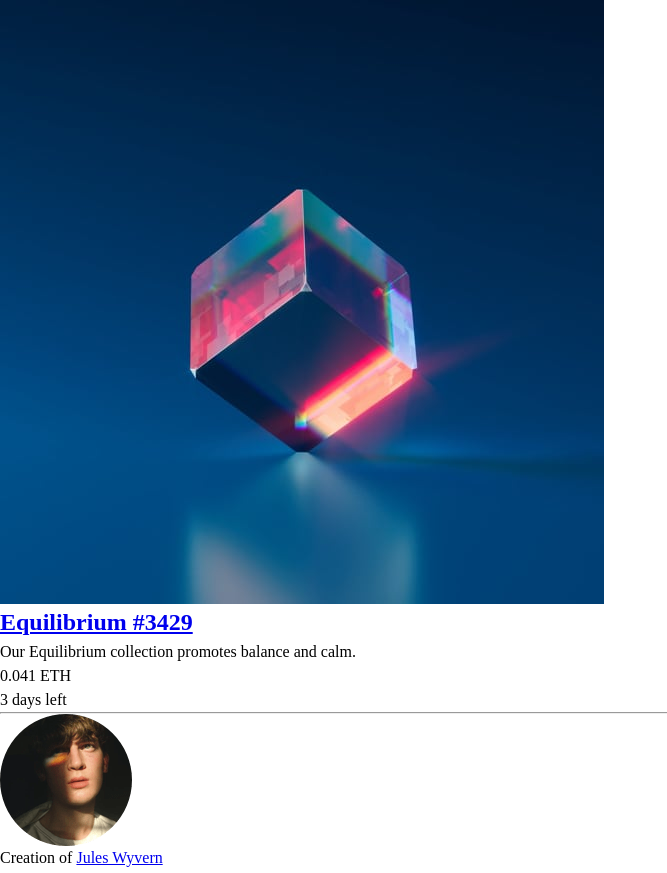
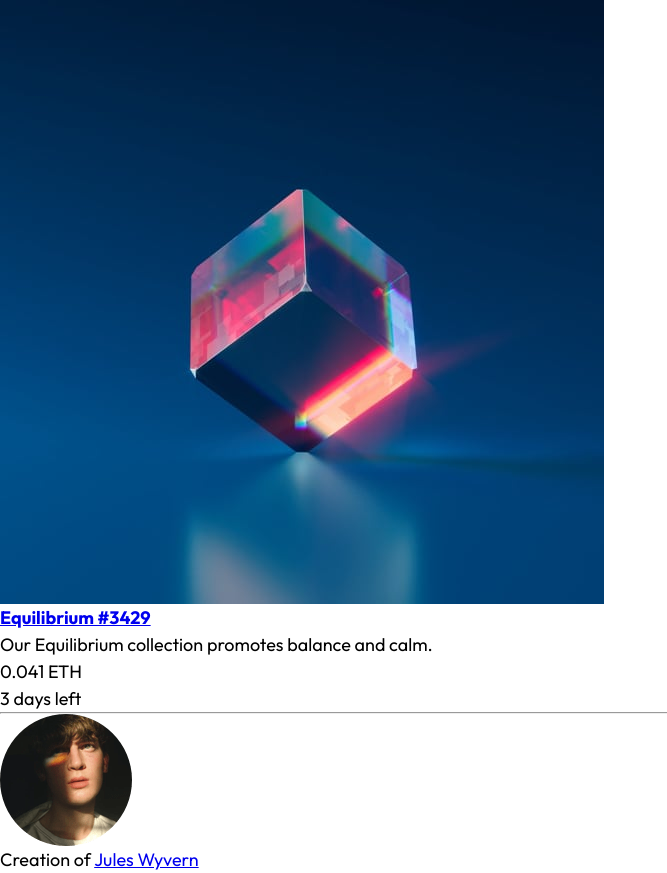
Before and after one commit to O-Julia-O/NFT_preview_card, a plain HTML site: page index.html in a window 1280 px wide. Shown: the whole page, without its empty margins (0-667 px from the left). Drawn offline with Linux system fonts and the light colour scheme.

Commit message:
for all elements

```diff
--- a/style.css
+++ b/style.css
@@ -7,3 +7,8 @@
     --Very-dark-blue-line: hsl(215, 32%, 27%);
     --White: hsl(0, 0%, 100%);
 }
+
+* {
+    font-family: "Outfit", system-ui;
+    font-size: 18px;
+}
```
